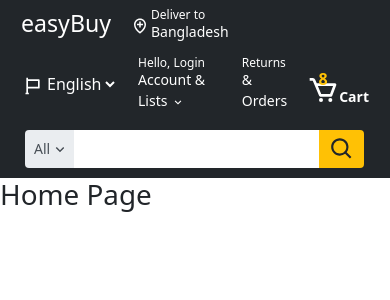
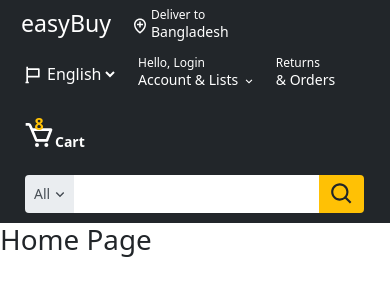
Before and after one commit to musaddekali/easybuy, a React (Create React App) app: page / in a window 390 px wide. Shown: the top 300 px of the page. Built offline with nearby package versions, Linux system fonts and the light colour scheme.

Commit message:
fixed nav tools flex wrap

```diff
--- a/src/components/Header/Navbar/navbar.css
+++ b/src/components/Header/Navbar/navbar.css
@@ -296,4 +296,11 @@ select.nav-search-select-dropdown {
   .nav-belt > .nav-right {
     order: 2;
   }
+
+ .nav-belt > .nav-left {
+    flex-wrap: wrap;
+  }
+ .nav-belt .nav-tools {
+    flex-wrap: wrap;
+  }
 }
```
